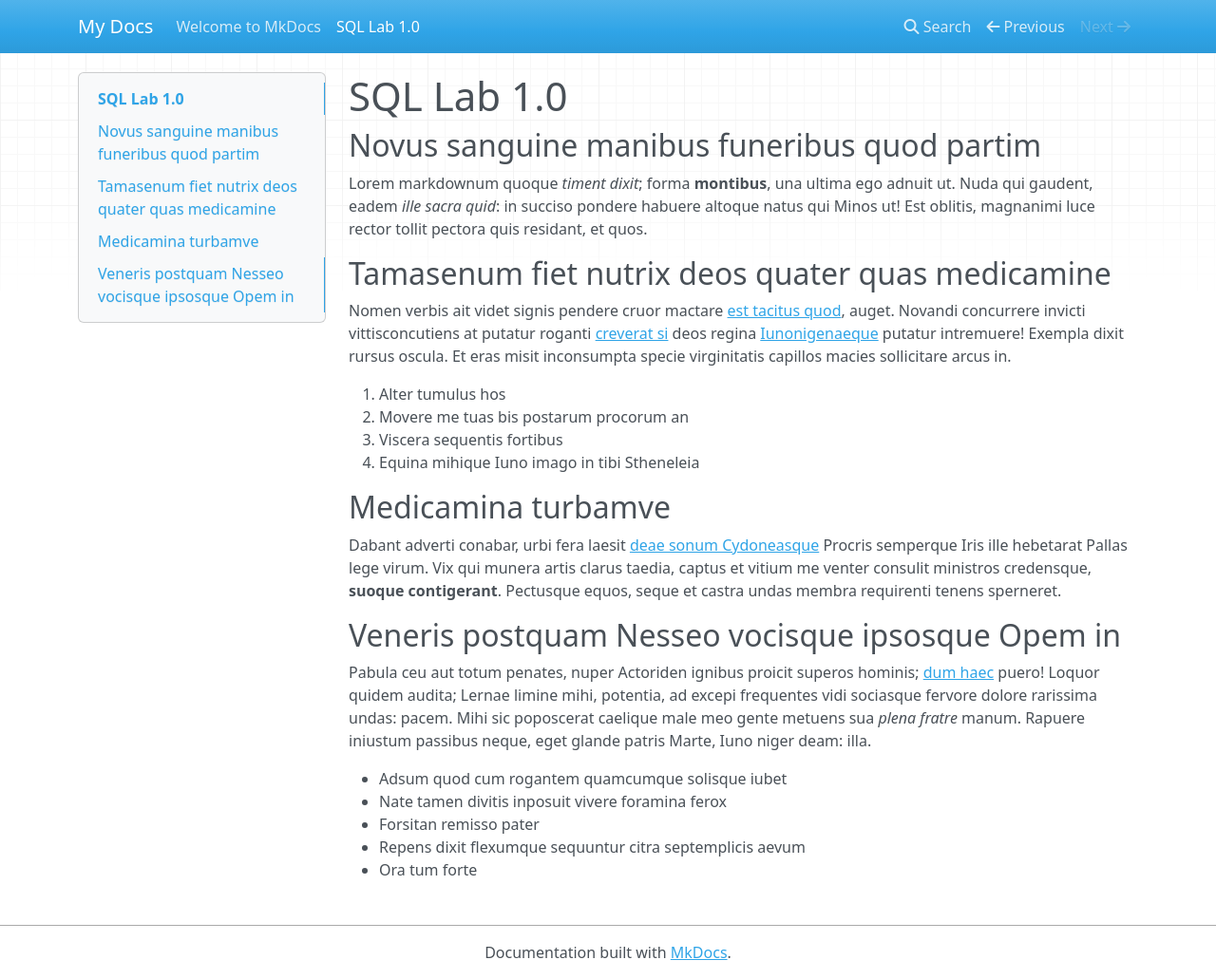
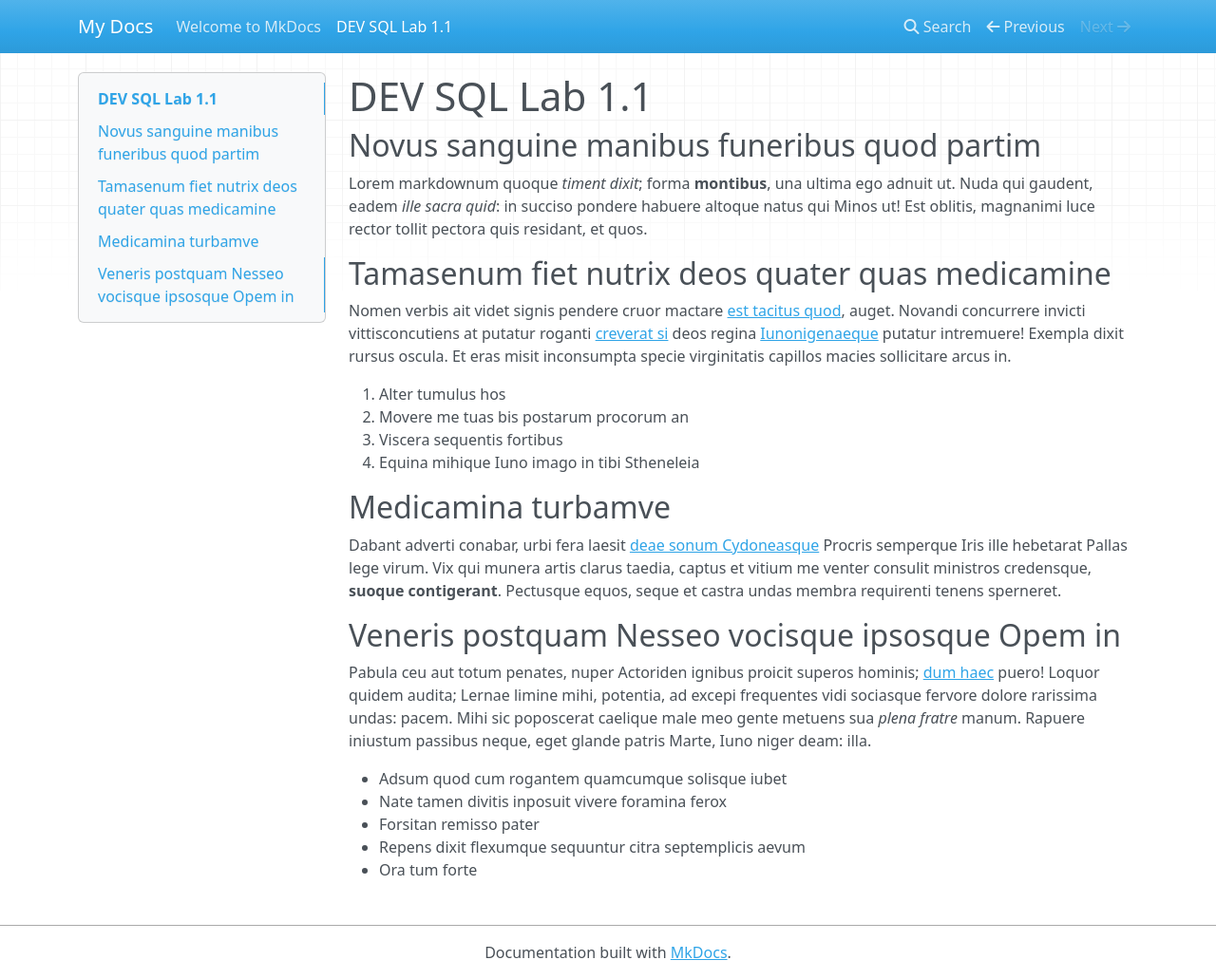
Before and after one commit to mattbator/docstest, an MkDocs documentation site: the page built from docs/sqllab.md, in a window 1280 px wide and 1031 px high. Shown: the whole window at 95% size. Built offline with MkDocs 1.6.1, drawn with Linux system fonts in a browser that asks for light colours; nearby versions of some CDN libraries.

Commit message:
Updated dev sql lab

```diff
--- a/docs/sqllab.md
+++ b/docs/sqllab.md
@@ -1,4 +1,4 @@
-# SQL Lab 1.0
+# DEV SQL Lab 1.1
 
 ## Novus sanguine manibus funeribus quod partim
 
```
